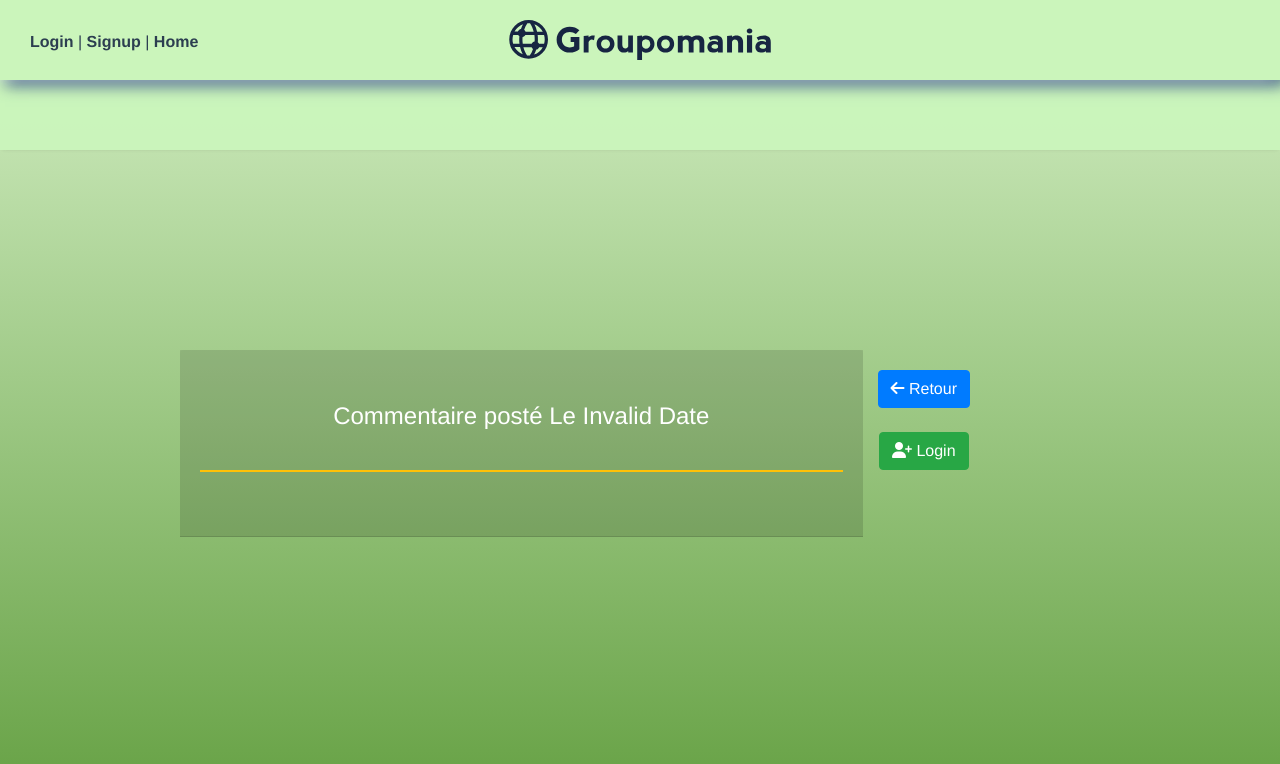
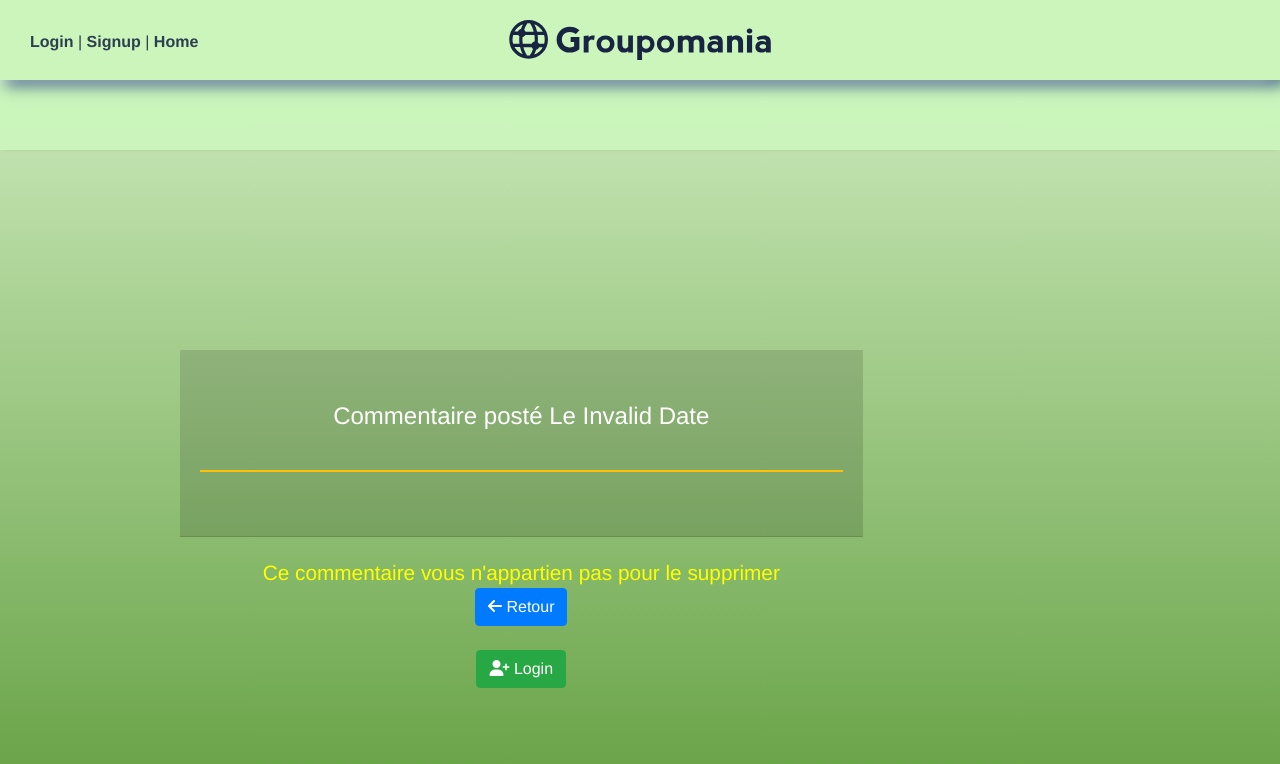
Before and after one commit to Artur01300/OC_P7, a Vue app in the folder frontend/: page /ArticleDetails/comment/1 in a window 1280 px wide. Shown: the top 764 px of the page. Built offline with nearby package versions, Linux system fonts and the light colour scheme; no server answers.

Commit message:
Commentaires ajoutés, codes netoyés

```diff
--- a/frontend/src/components/UserIdentification.vue
+++ b/frontend/src/components/UserIdentification.vue
@@ -1,7 +1,6 @@
 <template>
-
-    <div class="UserIdentificationFlex">
-        <!--Section qui s'affiche si le user n'est pas connecté-->
+    <div>
+        <!--Section s'affiche si le user n'est pas connecté-->
         <div v-if="!isLoggedIn">
             <router-link to="/" >
                 <b-button variant="success" type= "button" >
@@ -10,9 +9,12 @@
                 </b-button>
             </router-link><br/>
         </div>
-        <!--Section qui s'affiche si le user est connecté-->
+        <!--Section s'affiche si le user est connecté-->
         <div v-else>
-            <b-button variant="success" type="button" @click="logout"><i class="fas fa-sign-out-alt"></i> Déconnexion</b-button><br><br>
+            <b-button variant="success" type="button" @click="logout">
+                <i class="fas fa-sign-out-alt"></i>
+                Déconnexion
+            </b-button><br><br>
         </div>
     </div>
 </template>
--- a/frontend/src/main.js
+++ b/frontend/src/main.js
@@ -32,6 +32,10 @@ extend('minmax', {
 })
 
 Vue.use(BootstrapVue)
+
+/* Cette syntaxe est utilisée pour le système de plugins Vue.
+    Cette méthode permet d'ajouter une fonctionnalité globale à notre instance de Vue.
+*/
 Vue.use(Vuex)
 Vue.component('ValidationProvider', ValidationProvider)
 Vue.component('ValidationProvider', ValidationObserver)
--- a/frontend/src/views/ArticleDetails.vue
+++ b/frontend/src/views/ArticleDetails.vue
@@ -222,7 +222,6 @@ export default {
     beforeMount() {
         this.getOneArticle(this.$route.params.id_article, this.token);
         this.getAllComments();
-        // this.askForUpdate = false;
     }
 }
 </script>
--- a/frontend/src/views/Articles.vue
+++ b/frontend/src/views/Articles.vue
@@ -29,6 +29,9 @@
                     <div class='row marge_container'>
                         <ul class="col-12 col-lg-12">
                            <h1>Plateforme de partage d'articles</h1><br><br>
+                           <!-- attribut unique key(article.id_user) ajouté pour suivre l'identité de chaque entrecroisement,
+                                afin que les éléments puissent être réutilisés
+                            -->
                             <li v-for="article in articles" :key="article.id_user">
                                 <!--Importation du ArticlesItem-->
                                 <ArticlesItem
@@ -63,18 +66,17 @@ export default {
     components: {
         ArticlesItem, CallToLogin, UserIdentification,
 	},
-    data () {
+    data () {//j'effectue des calcules et je retourne les résultat
         return {
             articles:[],
-            activeArticle: null,
             message: "Il n'y a aucun article posté sur la plateforme à ce jour."
         }
     },
-   computed: {
+   computed: {//j'ai défini des valeurs réutilisables qu'ils sont liés avec propirété data
         ...mapGetters(['isLoggedIn']),
         ...mapState({ token: "token"}),
     },
-    methods: {
+    methods: {//ici je définie mes fonction pour afficher tous mes article postés
         getAll() {
             //requête GET par Axios
             ArticlesUrlDada.getAllArticles({Authorization: this.token})
@@ -90,7 +92,10 @@ export default {
             localStorage.clear();
         }
     },
-    //Déclenchement de la récupération d'articles avant le rendu de la page
+    /*
+        Le hook beforeMount s'exécute juste avant l’apparition des articles sur la page.
+        c'est à dir, je récupère les données depuis serveur et après j'affiche les résultats dans le forntand
+    */
     beforeMount() {
         this.getAll();
     }
--- a/frontend/src/views/Home.vue
+++ b/frontend/src/views/Home.vue
@@ -126,7 +126,7 @@ export default {
     UserUrlData.deltAccount({Authorization: this.token})
       .then(response => {
         console.log(response.data);
-        alert('Votre compt a bien éé supprimé !')
+        alert('Votre compt a bien été supprimé !')
         this.isLoggedIn = false;
         this.logout();
         this.refreshPage();
--- a/frontend/src/views/Login.vue
+++ b/frontend/src/views/Login.vue
@@ -5,7 +5,7 @@
           <form class="form-signin" @submit.prevent="handleSubmit(loginSubmit)">
             <h2 class="form-signin-heading">Connectez-vous...</h2>
 
-            <!-- v-model crée une liaison de données sur les champs de formulaire -->
+            <!-- je récupère les valeur des chmps de formulaire grâca à v-model=valeur -->
             <label for="inputEmail" class="sr-only">Email address</label>
             <ValidationProvider name="user.email" rules="required|email">
               <div slot-scope="{ errors }">
--- a/frontend/src/views/OneCommentDetails.vue
+++ b/frontend/src/views/OneCommentDetails.vue
@@ -1,25 +1,26 @@
+<!--Affichage d'un commantaire-->
 <template>
    <main class="conteiner_comment">
         <div class="container">
             <div class="row">
                 <div class="container col-12 col-md-10">
                     <div class='row'>
+                        <!-- Si il y a un/des commentaire on affiche la carte avec tous les commantaire -->
                         <div v-if="!deleted" div class="col-12 col-md-9 comment__box">
                             <CommentsItem
-
                                 :content="currentComment.content"
                                 :created_at="currentComment.created_at"
                             />
                         </div>
 
-                        <div class="comment_btn">
-                            <!--La section des boutons "delet" s'affiche que si le user est celui qui a posté le commentaire-->
+                        <div class="comment_btn  col-12 col-md-9">
+                            <!--La section des boutons "delete" s'affiche que si le user est celui qui a posté le commentaire-->
                             <div v-if="owner && !deleted">
                                 <button @click="deleteOneComent" type= "button" class="btn btn-danger">
                                     <i class="far fa-trash-alt">Supprimer</i>
                                 </button><br><br>
                             </div>
-
+                            <span v-else class="msgIfNotOwner">Ce commentaire vous n'appartien pas pour le supprimer</span>
                             <div>
                                 <router-link to="/articles/" aria-label="Lien vers la liste d'articles">
                                     <button type= "button" class="btn btn-primary"><i class="fas fa-arrow-left"></i>
@@ -89,8 +90,7 @@ export default {
                 console.log(response.data);
                 this.deleted = true;
                 alert('Comment supprimé !')
-                this.$router.push({ path: '/ArticleDetails/'+this.currentComment.articles_id_article});
-
+                this.$router.push({ path: '/ArticleDetails/' + this.currentComment.articles_id_article});
             })
             .catch(error => console.log(error));
         },
@@ -115,4 +115,9 @@ export default {
     .comment_btn{
         padding-top: 20px;
     }
+
+    .msgIfNotOwner{
+        color: yellow;
+        font-size: 1.3em;
+    }
 </style>
--- a/frontend/src/views/Signup.vue
+++ b/frontend/src/views/Signup.vue
@@ -2,12 +2,12 @@
    <div class="container  agileites_padding">
         <div class="main wrapper">
             <h1>Inscrivez vous</h1>
-            <div v-if="!submitted" class="main-agileinfo">
+            <div class="main-agileinfo">
               <div class="agileits-top">
                 <!--Vee-Validate: ValidationObserver pour suspendre la soumission du formulaire si il y a des erreurs-->
-                <ValidationObserver v-slot="{ invalid, handleSubmit }">
+                <ValidationObserver v-slot="{ handleSubmit }"><!--v-slot déclanche la validation-->
                   <!-- Ici si le formulaire est valide alors on créer un utilisateur -->
-                  <form @submit.prevent="handleSubmit(createUser)">
+                  <form @submit.prevent="handleSubmit(createUser)"><!--soumition de formulaire sans redirection-->
 
                     <ValidationProvider name="user.name" rules="required">
                       <div slot-scope="{ errors }">
@@ -29,8 +29,8 @@
                         <p class="error">{{ errors[0] }}</p>
                       </div>
                     </ValidationProvider>
-                    <!-- si le formulaire n'est pas correct  on désactive l'input d'envoie du formulaire-->
-                    <input id="signup-btn" type="submit" v-bind:disabled="invalid">
+                    <!-- si le formulaire n'est pas correct alors on désactive l'input d'envoie du formulaire-->
+                    <input id="signup-btn" type="submit">
 
                   </form>
                 </ValidationObserver>
@@ -81,6 +81,7 @@ export default {
       UserUrlData.signup(data)
       .then(response =>{
         this.setToken(response.data.token);
+        alert('Bienvenu(e) À Votre Réseau Social De L\'entreprise')
         this.submitted = true;
         this.$router.push('/');
       })
```
Also changed, not shown: frontend/src/components/ArticlesItem.vue (+4 -4 lines), frontend/src/router/index.js (+3 -4 lines).
